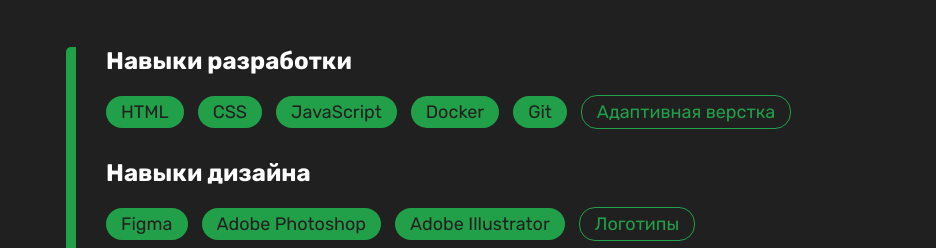
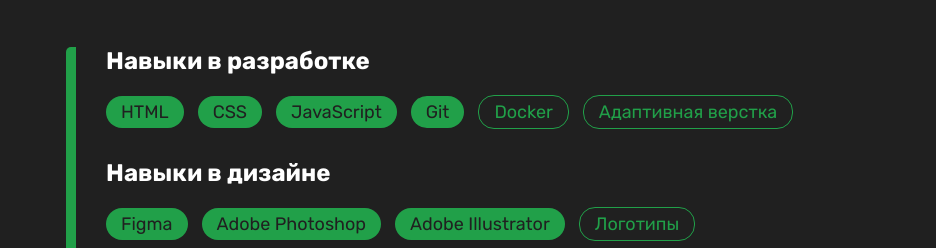
Before and after one commit to insaneluv666/resume-portfolio, a plain HTML site: page index.html in a window 1280 px wide. Shown: the part 214-462 px from the top of the page, 344-1280 px from the left. Drawn offline with Linux system fonts and the light colour scheme.

Commit message:
Refactoring

```diff
--- a/index.html
+++ b/index.html
@@ -32,15 +32,15 @@
                 </div>
 
                 <div class="conteiner-skills">
-                    <h3 id="Dev-Skills">Навыки разработки</h3>
+                    <h3 id="Dev-Skills">Навыки в разработке</h3>
                     <div class="skill-block-green"><h4>HTML</h4></div>
                     <div class="skill-block-green"><h4>CSS</h4></div>
                     <div class="skill-block-green"><h4>JavaScript</h4></div>
-                    <div class="skill-block-green"><h4>Docker</h4></div>
                     <div class="skill-block-green"><h4>Git</h4></div>
+                    <div class="skill-block-black"><h5>Docker</h5></div>
                     <div class="skill-block-black"><h5>Адаптивная верстка</h5></div>
 
-                    <h3 id="Design-Skills">Навыки дизайна</h3>
+                    <h3 id="Design-Skills">Навыки в дизайне</h3>
                     <div class="skill-block-green"><h4>Figma</h4></div>
                     <div class="skill-block-green"><h4>Adobe Photoshop</h4></div>
                     <div class="skill-block-green"><h4>Adobe Illustrator</h4></div>
```
